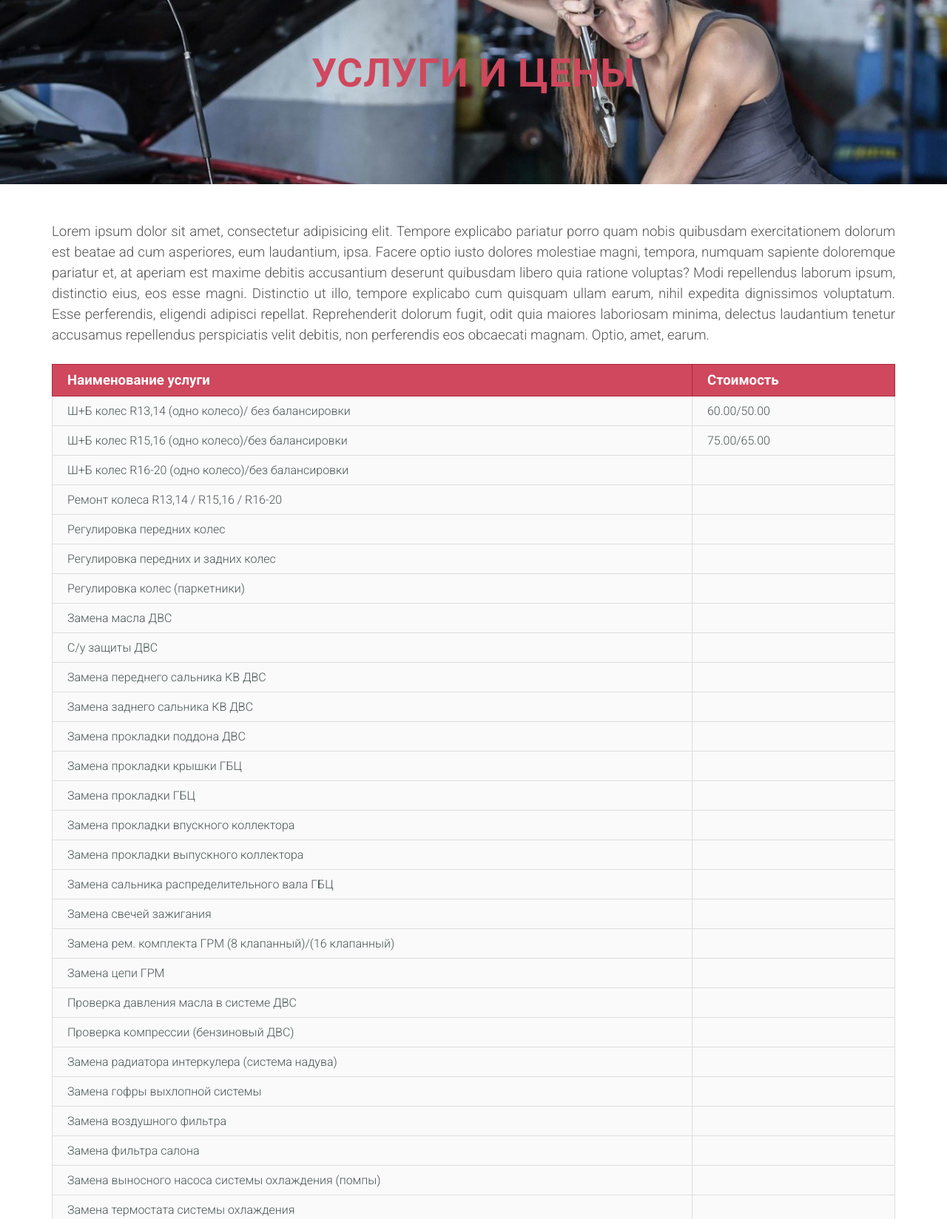
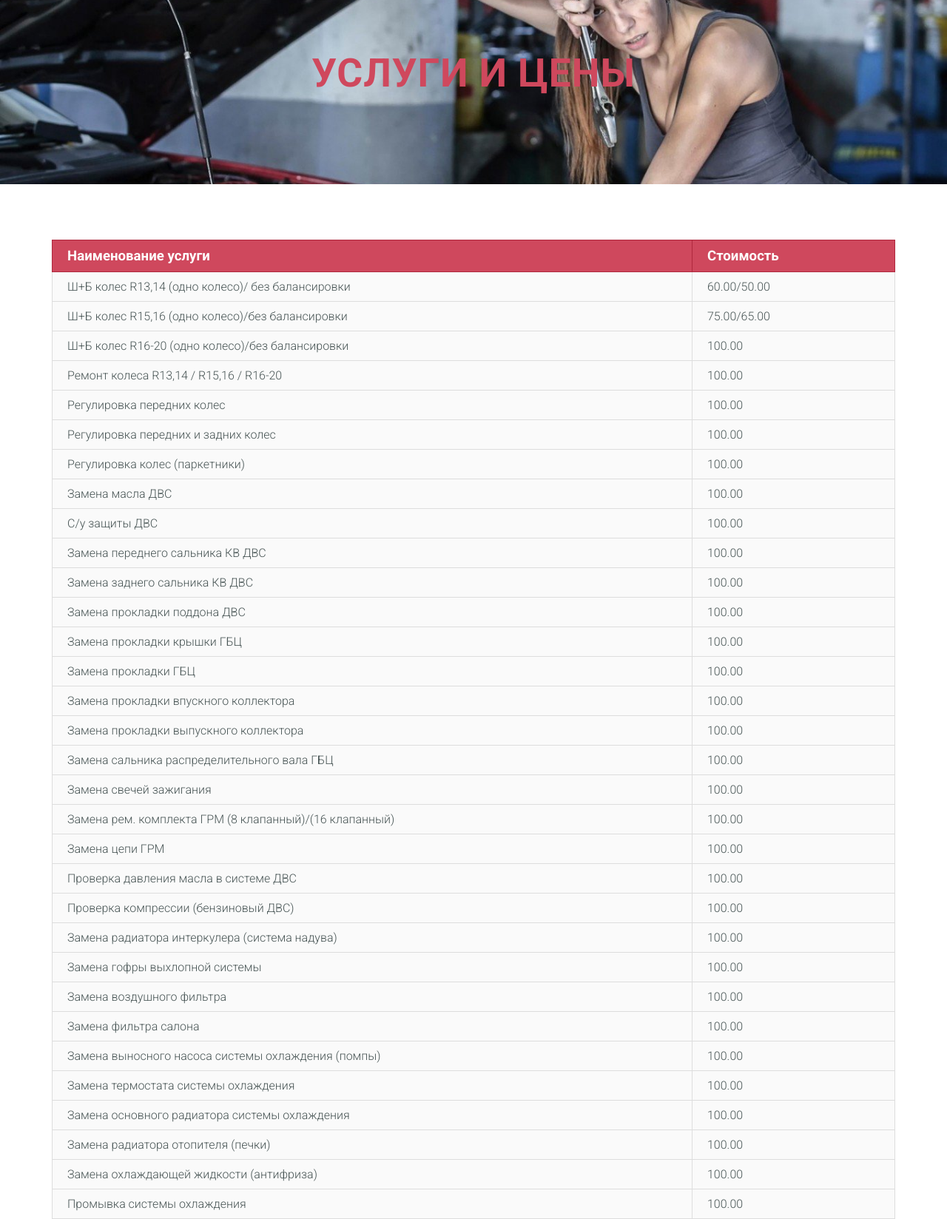
Before and after one commit to EwgenyKuzmenko/ivan, a Django app: page /price/ in a window 1280 px wide. Shown: the part 169-1817 px from the top of the page at 74% size. Run offline with Django 3.2, Linux system fonts and the light colour scheme; some libraries are stand-ins or nearby versions.

Commit message:
Дизайн

```diff
--- a/mysite/mysite/views.py
+++ b/mysite/mysite/views.py
@@ -6,82 +6,81 @@ from bs4 import BeautifulSoup
 def index(request):
     return render(request, "index.html")
 
-
 def about(request):
     return render(request, 'about.html')
 
 def prices(request):
-    price = {"Ш+Б колес R13,14 (одно колесо)/ без балансировки"         : "60.00/50.00",
-            "Ш+Б колес R15,16 (одно колесо)/без балансировки"           : "75.00/65.00",
-            "Ш+Б колес R16-20 (одно колесо)/без балансировки"           : "",
-            "Ремонт колеса R13,14 / R15,16 / R16-20"                    : "",
-            "Регулировка передних колес"                                : "",
-            "Регулировка передних и задних колес"                       : "",
-            "Регулировка колес (паркетники)": "",
-             "Замена масла ДВС ": "",
-             "С/у защиты ДВС": "",
-             "Замена переднего сальника КВ ДВС": "",
-             "Замена заднего сальника КВ ДВС": "",
-             "Замена прокладки поддона ДВС": "",
-             "Замена прокладки крышки ГБЦ": "",
-             "Замена прокладки ГБЦ": "",
-             "Замена прокладки впускного коллектора": "",
-             "Замена прокладки выпускного коллектора": "",
-             "Замена сальника распределительного вала ГБЦ": "",
-             "Замена свечей зажигания ": "",
-             "Замена рем. комплекта ГРМ (8 клапанный)/(16 клапанный)": "",
-             "Замена цепи ГРМ": "",
-             "Проверка давления масла в системе ДВС": "",
-             "Проверка компрессии (бензиновый ДВС)": "",
-             "Замена радиатора интеркулера (система надува)": "",
-             "Замена гофры выхлопной системы": "",
-             "Замена воздушного фильтра": "",
-             "Замена фильтра салона": "",
-             "Замена выносного насоса системы охлаждения (помпы)": "",
-             "Замена термостата системы охлаждения": "",
-             "Замена основного радиатора системы охлаждения": "",
-             "Замена радиатора отопителя (печки)": "",
-             "Замена охлаждающей жидкости (антифриза)": "",
-             "Промывка системы охлаждения":"",
-             "Замена топливного фильтра (бензин)": "",
-             "Замена топливного фильтра (дизель)": "",
-             "С/у колбы топливного бака/ со снятием топливного бака": "",
-             "Замена фильтра колбы в топливном баке": "",
-             "Проверка давления топлива в системе": "",
-             "Замена главного цилиндра сцепления": "",
-             "Замена рабочего цилиндра сцепления": "",
-             "Замена рем. комплекта сцепления": "",
-             "Замена троса сцепления": "",
-             "Прокачка сцепления": "",
-             "Поиск неисправности системы сцепления": "",
-             "Замена масла в КПП": "",
-             "Замена масла в АКПП частичная/полная": "",
-             "С/у КПП": "",
-             "С/у АКПП": "",
-             "Замена сальника полуоси ": "",
-             "Замена сальника щтока выбора передач": "",
-             "Замена масла в заднем мосту": "",
-             "Замена масла в переднем мосту": "",
-             "Замена масла в раздатке": "",
-             "Замена сальника заднего моста": "",
-             "Замена ремня доп. агрегатов": "",
-             "С/у генератора": "",
-             "С/у гидроусилителя рулевого управления (ГУР)": "",
-             "Замена жидкости ГУР": "",
-             "С/у стартера": "",
-             "С/у компрессора системы кондиционирования": "",
-             "Замена радиатора системы кондиционирования": "",
-             "Заправка системы кондиционера": "",
-             "Замена тормозной жидкости в системе": "",
-             "Замена передних тормозных колодок": "",
-             "Замена задних тормозных колодок (дисковые тормоза)": "",
-             "Замена задних тормозных колодок (барабаны)": "",
-             "Замена колодок стояночного тормоза (ручник)": "",
-             "Замена троса стояночного тормоза (ручник)": "",
-             "/у тормозного суппорта (передний, задний)": "",
-             "С/у рабочего тормозного цилиндра (барабаны)": "",
-             "С/у тормозного диска": "",
-             "С/у тормозного барабана": "",
+    price = {"Ш+Б колес R13,14 (одно колесо)/ без балансировки": "60.00/50.00",
+             "Ш+Б колес R15,16 (одно колесо)/без балансировки": "75.00/65.00",
+             "Ш+Б колес R16-20 (одно колесо)/без балансировки": "100.00",
+             "Ремонт колеса R13,14 / R15,16 / R16-20": "100.00",
+             "Регулировка передних колес": "100.00",
+             "Регулировка передних и задних колес": "100.00",
+             "Регулировка колес (паркетники)": "100.00",
+             "Замена масла ДВС ": "100.00",
+             "С/у защиты ДВС": "100.00",
+             "Замена переднего сальника КВ ДВС": "100.00",
+             "Замена заднего сальника КВ ДВС": "100.00",
+             "Замена прокладки поддона ДВС": "100.00",
+             "Замена прокладки крышки ГБЦ": "100.00",
+             "Замена прокладки ГБЦ": "100.00",
+             "Замена прокладки впускного коллектора": "100.00",
+             "Замена прокладки выпускного коллектора": "100.00",
+             "Замена сальника распределительного вала ГБЦ": "100.00",
+             "Замена свечей зажигания ": "100.00",
+             "Замена рем. комплекта ГРМ (8 клапанный)/(16 клапанный)": "100.00",
+             "Замена цепи ГРМ": "100.00",
+             "Проверка давления масла в системе ДВС": "100.00",
+             "Проверка компрессии (бензиновый ДВС)": "100.00",
+             "Замена радиатора интеркулера (система надува)": "100.00",
+             "Замена гофры выхлопной системы": "100.00",
+             "Замена воздушного фильтра": "100.00",
+             "Замена фильтра салона": "100.00",
+             "Замена выносного насоса системы охлаждения (помпы)": "100.00",
+             "Замена термостата системы охлаждения": "100.00",
+             "Замена основного радиатора системы охлаждения": "100.00",
+             "Замена радиатора отопителя (печки)": "100.00",
+             "Замена охлаждающей жидкости (антифриза)": "100.00",
+             "Промывка системы охлаждения":"100.00",
+             "Замена топливного фильтра (бензин)": "100.00",
+             "Замена топливного фильтра (дизель)": "100.00",
+             "С/у колбы топливного бака/ со снятием топливного бака": "100.00",
+             "Замена фильтра колбы в топливном баке": "100.00",
+             "Проверка давления топлива в системе": "100.00",
+             "Замена главного цилиндра сцепления": "100.00",
+             "Замена рабочего цилиндра сцепления": "100.00",
+             "Замена рем. комплекта сцепления": "100.00",
+             "Замена троса сцепления": "100.00",
+             "Прокачка сцепления": "100.00",
+             "Поиск неисправности системы сцепления": "100.00",
+             "Замена масла в КПП": "100.00",
+             "Замена масла в АКПП частичная/полная": "100.00",
+             "С/у КПП": "100.00",
+             "С/у АКПП": "100.00",
+             "Замена сальника полуоси ": "100.00",
+             "Замена сальника щтока выбора передач": "100.00",
+             "Замена масла в заднем мосту": "100.00",
+             "Замена масла в переднем мосту": "100.00",
+             "Замена масла в раздатке": "100.00",
+             "Замена сальника заднего моста": "100.00",
+             "Замена ремня доп. агрегатов": "100.00",
+             "С/у генератора": "100.00",
+             "С/у гидроусилителя рулевого управления (ГУР)": "100.00",
+             "Замена жидкости ГУР": "100.00",
+             "С/у стартера": "100.00",
+             "С/у компрессора системы кондиционирования": "100.00",
+             "Замена радиатора системы кондиционирования": "100.00",
+             "Заправка системы кондиционера": "100.00",
+             "Замена тормозной жидкости в системе": "100.00",
+             "Замена передних тормозных колодок": "100.00",
+             "Замена задних тормозных колодок (дисковые тормоза)": "100.00",
+             "Замена задних тормозных колодок (барабаны)": "100.00",
+             "Замена колодок стояночного тормоза (ручник)": "100.00",
+             "Замена троса стояночного тормоза (ручник)": "100.00",
+             "/у тормозного суппорта (передний, задний)": "100.00",
+             "С/у рабочего тормозного цилиндра (барабаны)": "100.00",
+             "С/у тормозного диска": "100.00",
+             "С/у тормозного барабана": "100.00",
              "С/у тормозного шланга": "100.00",
              "Замена магистрального трубопровода тормозной системы": "от 150.00",
              "Профилактика тормозного суппорта": "40.00",
@@ -127,7 +126,6 @@ def prices(request):
              "Регулировка света фар": "150.00"
              }
     content = {"content" : price}
-
     return render(request, 'prices.html', content)
 
 def patrs(request):
--- a/templates/prices.html
+++ b/templates/prices.html
@@ -84,8 +84,7 @@
 		<div class="about_page">
 		<div class="container">
 			<div class="article">
-				Lorem ipsum dolor sit amet, consectetur adipisicing elit. Tempore explicabo pariatur porro quam nobis quibusdam exercitationem dolorum est beatae ad cum asperiores, eum laudantium, ipsa. Facere optio iusto dolores molestiae magni, tempora, numquam sapiente doloremque pariatur et, at aperiam est maxime debitis accusantium deserunt quibusdam libero quia ratione voluptas? Modi repellendus laborum ipsum, distinctio eius, eos esse magni. Distinctio ut illo, tempore explicabo cum quisquam ullam earum, nihil expedita dignissimos voluptatum. Esse perferendis, eligendi adipisci repellat. Reprehenderit dolorum fugit, odit quia maiores laboriosam minima, delectus laudantium tenetur accusamus repellendus perspiciatis velit debitis, non perferendis eos obcaecati magnam. Optio, amet, earum.
-			</div>
+	        </div>
 
 			<table class="service_table">
 				<tr>
```
